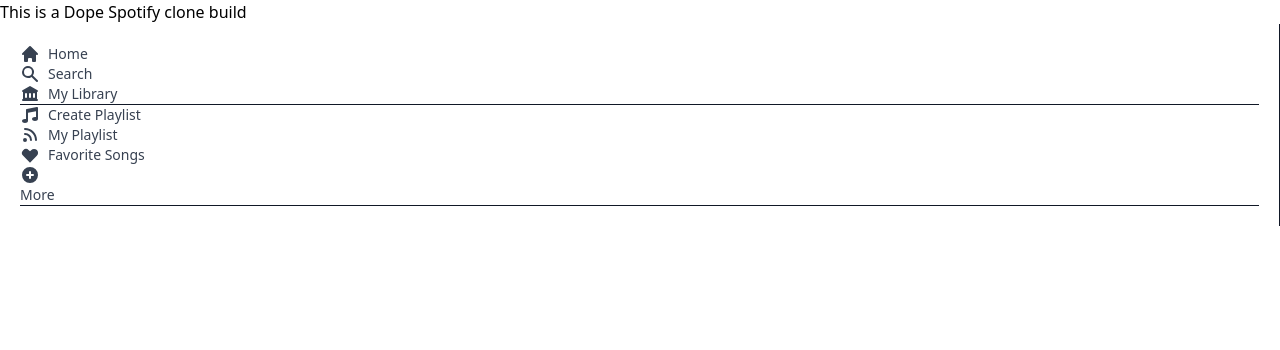
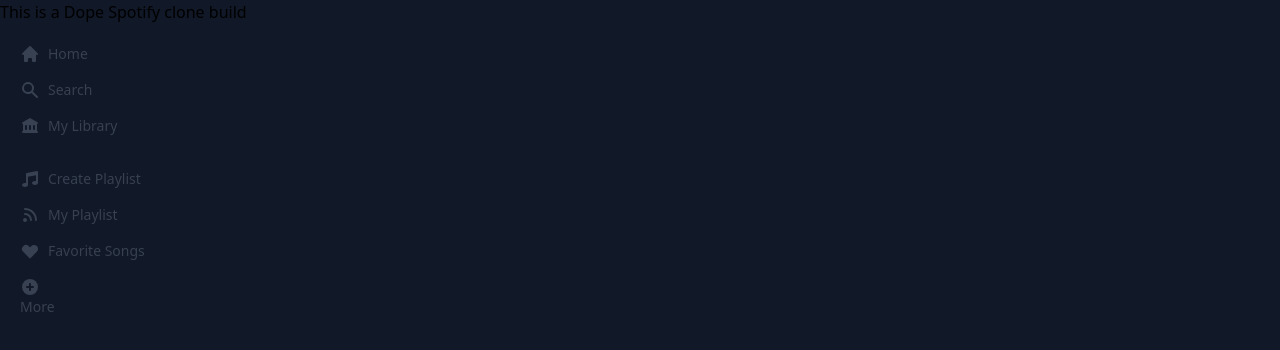
Before and after one commit to youngjerald239/Toner, a Next.js app: page / in a window 1280 px wide. Shown: the top 350 px of the page. Built offline with nearby package versions, Linux system fonts and the light colour scheme.

Commit message:
added tailwind css to divs

```diff
--- a/components/Sidebar.js
+++ b/components/Sidebar.js
@@ -12,7 +12,7 @@
 function Sidebar() {
     return (
         <div className="text-gray-700 p-5 text-sm border-r border-gray-900">
-            <div>
+            <div className="space-y-4">
                 <button className="flex items-center space-x-2
                 hover:text-white">
                     <HomeIcon className="h-5 w-5"/>
@@ -50,6 +50,8 @@
                     <p>More</p>
                 </button>
                 <hr className="border-t-[0.1px] border-gray-900" />
+
+                {/* Playlists... */}
             </div>
         </div>
     );
--- a/pages/index.tsx
+++ b/pages/index.tsx
@@ -3,7 +3,7 @@
 
 export default function Home() {
   return (
-    <div className="">
+    <div className="bg-gray-900 h-screen overflow-hidden">
       <Head>
         <title>Toner</title>
         <link rel="icon" href="/favicon.ico" />
```
